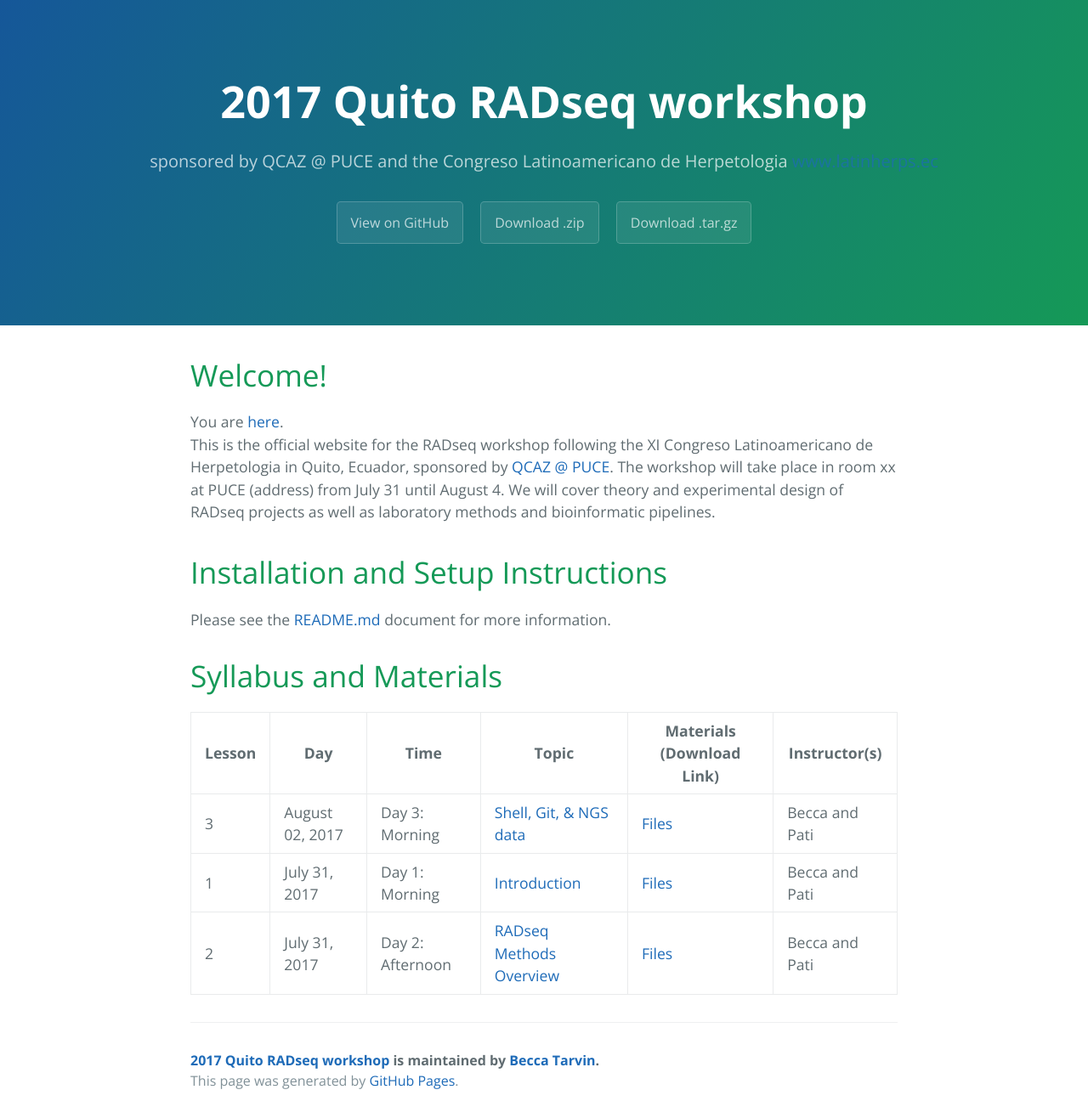
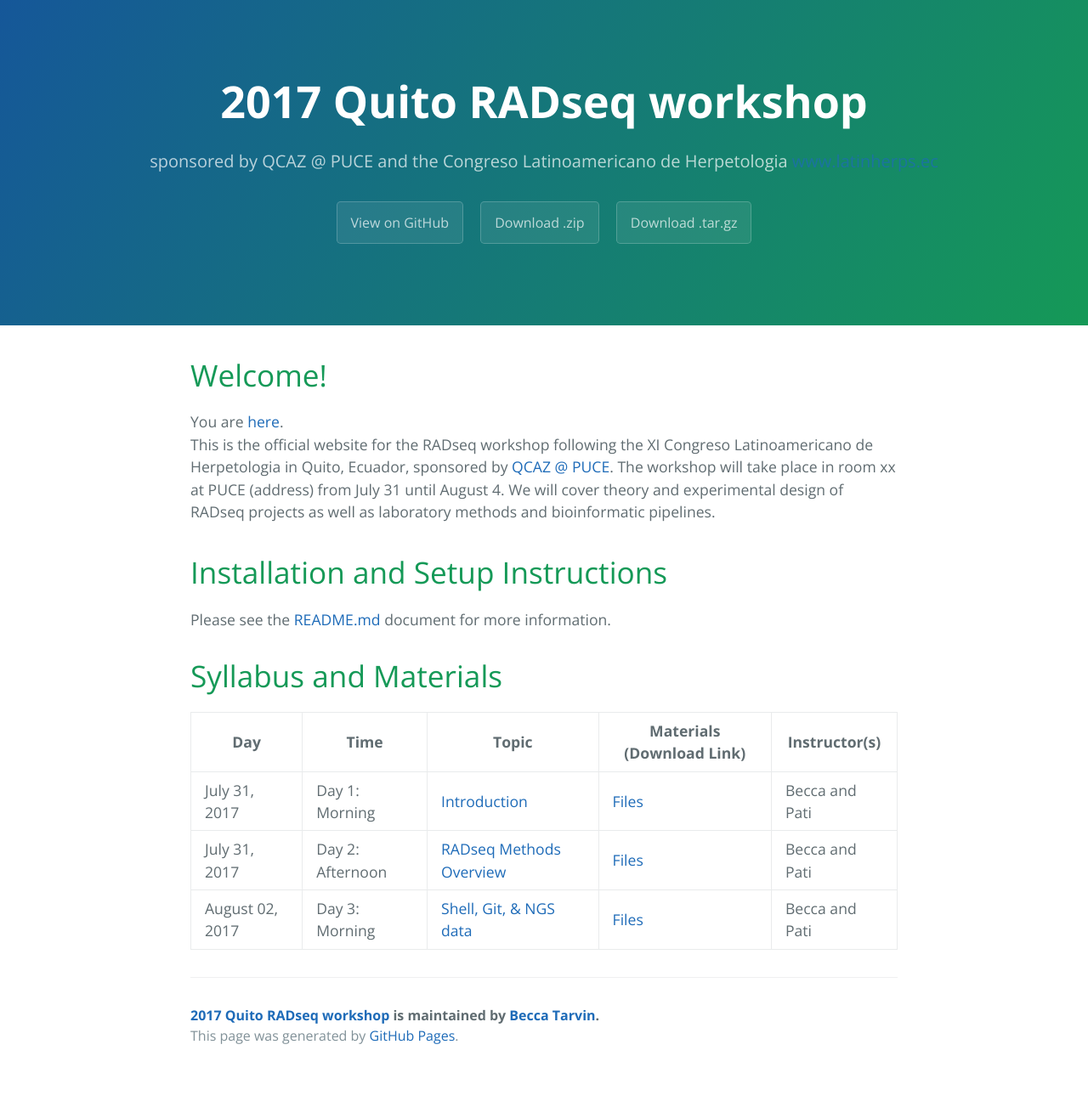
Before and after one commit to rdtarvin/RADseq_Quito_2017, a Jekyll site: the page built from index.html, in a window 1280 px wide. Shown: the whole page at 85% size. Built offline with Jekyll 4.4.1, drawn with Linux system fonts in a browser that asks for light colours; the list of posts is cut into pages by our own code; after the commit the page ends 1263 px from its top, so only the background shows below that.

Commit message:
updated post table format

```diff
--- a/index.html
+++ b/index.html
@@ -24,16 +24,15 @@
   <h1>Syllabus and Materials</h1>
   <table>
             <tr>
-                <th>Lesson</th>
                 <th>Day</th>
                 <th>Time</th>
                 <th>Topic</th>
                 <th>Materials (Download Link)</th>
                 <th>Instructor(s)</th>
             </tr>
-    {% for post in site.posts %}
+	{% assign sorted_posts = site.posts | sort:"order" %}
+    {% for post in sorted_posts %}
      <tr>
-                 <td> {{ post.lesson }} </t>
                  <td> {{ post.date | date: '%B %d, %Y' }} </t>
                  <td> {{ post.time }} </t>
                  <td align="left"> <a href="{{ site.baseurl }}{{ post.url }}" title="{{ post.title }}">{{ post.title }}</a> </td>
```
Also changed, not shown: _posts/2017-07-31-afternoon-RAD_Overview.md (+1 -1 lines), _posts/2017-07-31-morning-Introduction.md (+1 -1 lines), _posts/2017-08-02-morning-shell-data.md (+1 -1 lines).
